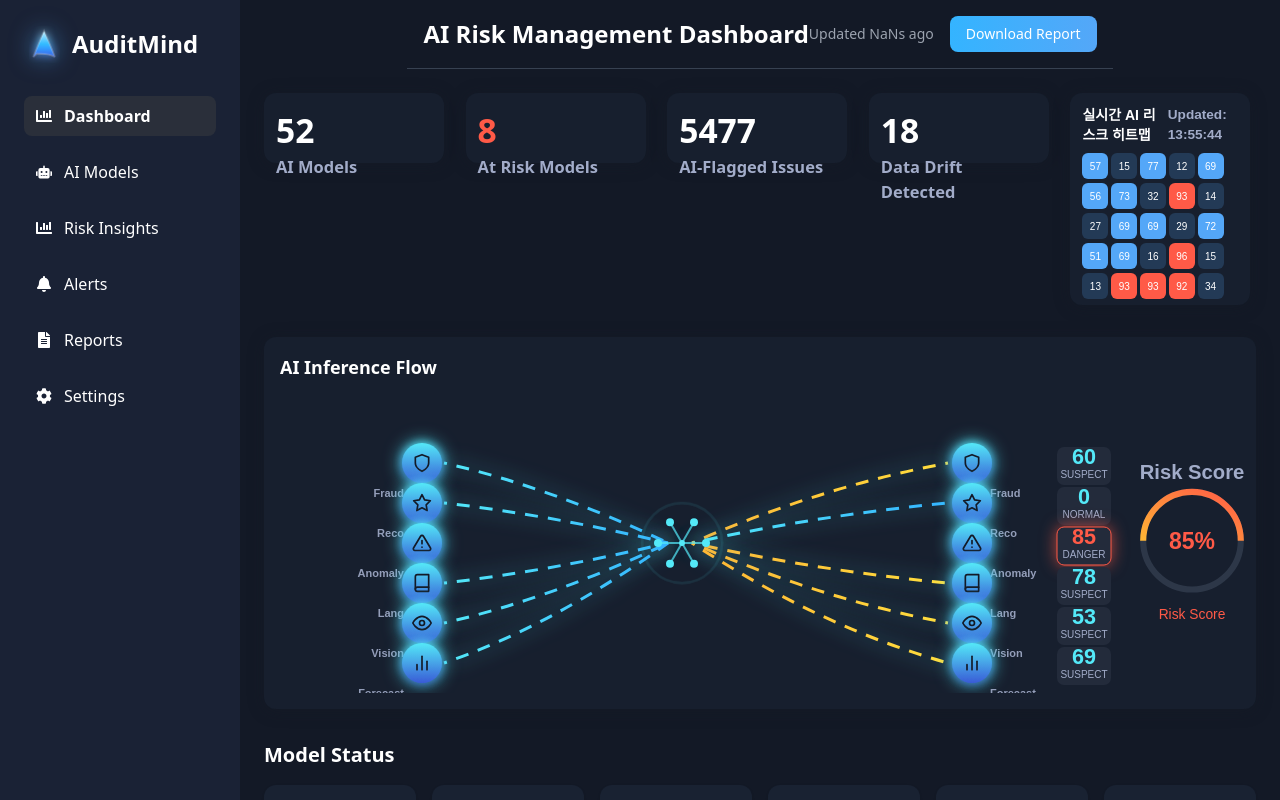
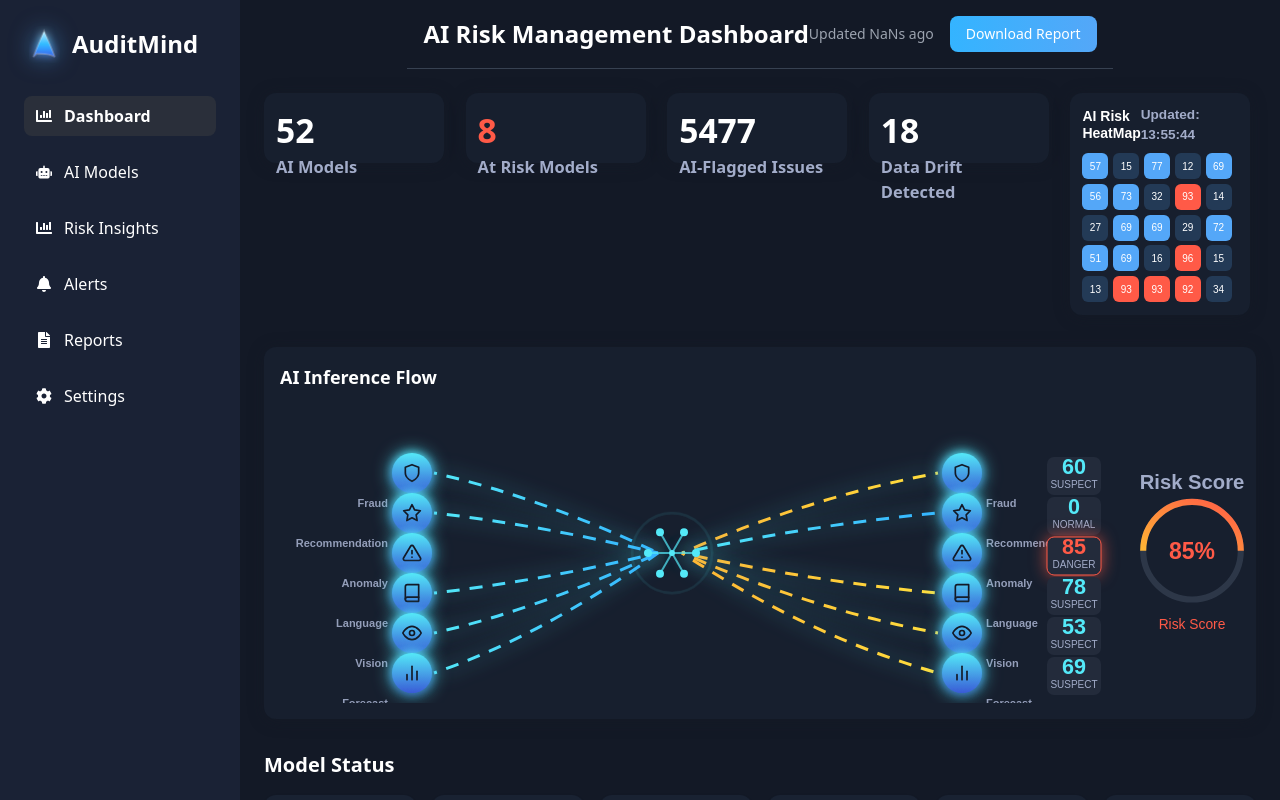
Before and after one commit to kangsangyoul/AM10, a React (Vite) app: page / in a window 1280 px wide. Built offline with nearby package versions, Linux system fonts and the light colour scheme; the HTML template or start-up script is replaced by a standard one.

Commit message:
Adjust labels and heatmap heading

```diff
--- a/src/components/Heatmap.jsx
+++ b/src/components/Heatmap.jsx
@@ -56,12 +56,15 @@ const Heatmap = () => {
   return (
     <div className="text-white font-[Pretendard,sans-serif]">
       <div className="flex justify-between items-center mb-2 text-sm font-bold">
-        <span>실시간 AI 리스크 히트맵</span>
+        <div className="leading-tight">
+          <div>AI Risk</div>
+          <div>HeatMap</div>
+        </div>
         <span className="text-[#a2acc9] text-[0.85rem]">Updated: {lastUpdate}</span>
       </div>
       <div
         className="grid grid-cols-5"
-        style={{ width: 140, height: 140, gap: 4 }}
+        style={{ width: 150, height: 150, gap: 4 }}
       >
         {cells.map((cell, i) => (
           <div
--- a/src/components/InferenceFlow.jsx
+++ b/src/components/InferenceFlow.jsx
@@ -7,9 +7,9 @@ import RiskGauge from './RiskGauge';
 
 const models = [
   { key: 'fraud', label: 'Fraud', icon: FiShield },
-  { key: 'reco', label: 'Reco', icon: FiStar },
+  { key: 'recommendation', label: 'Recommendation', icon: FiStar },
   { key: 'anomaly', label: 'Anomaly', icon: FiAlertTriangle },
-  { key: 'lang', label: 'Lang', icon: FiBook },
+  { key: 'language', label: 'Language', icon: FiBook },
   { key: 'vision', label: 'Vision', icon: FiEye },
   { key: 'forecast', label: 'Forecast', icon: FiBarChart2 },
 ];
@@ -149,7 +149,7 @@ const InferenceFlow = () => {
           })}
         </g>
       </svg>
-      <div className="ml-[-60px] scale-[1.15] flex flex-col items-center">
+      <div className="ml-[-40px] scale-[1.15] flex flex-col items-center">
         <span className="text-[1.1rem] font-bold text-[#a2acc9] mb-1">Risk Score</span>
         <RiskGauge score={scores[maxIndex]} />
       </div>
--- a/src/components/ModelIconWithLabel.jsx
+++ b/src/components/ModelIconWithLabel.jsx
@@ -13,7 +13,7 @@ const ModelIconWithLabel = ({ Icon, label, x, y, align = 'center', pulse = 1 })
       <Icon x="-10" y="-10" size={20} color="#131926" />
     </g>
     <text
-      x={align === 'left' ? -18 : align === 'right' ? 18 : 0}
+      x={align === 'left' ? -24 : align === 'right' ? 24 : 0}
       y="34"
       textAnchor={align === 'left' ? 'end' : align === 'right' ? 'start' : 'middle'}
       fontSize="11"
```
